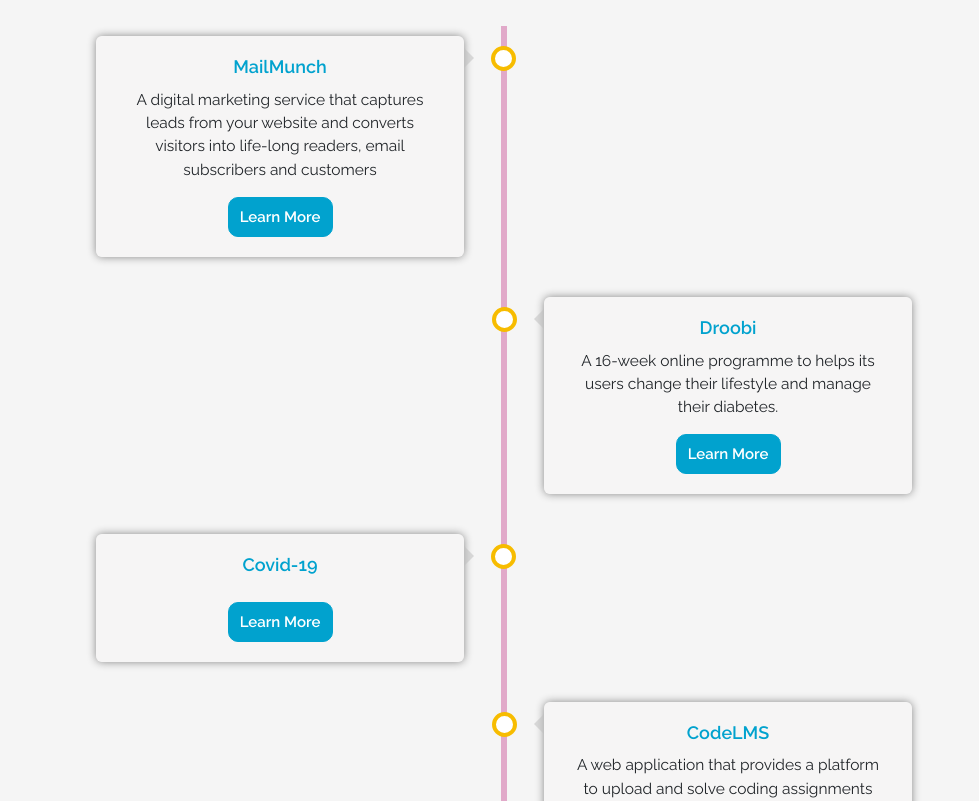
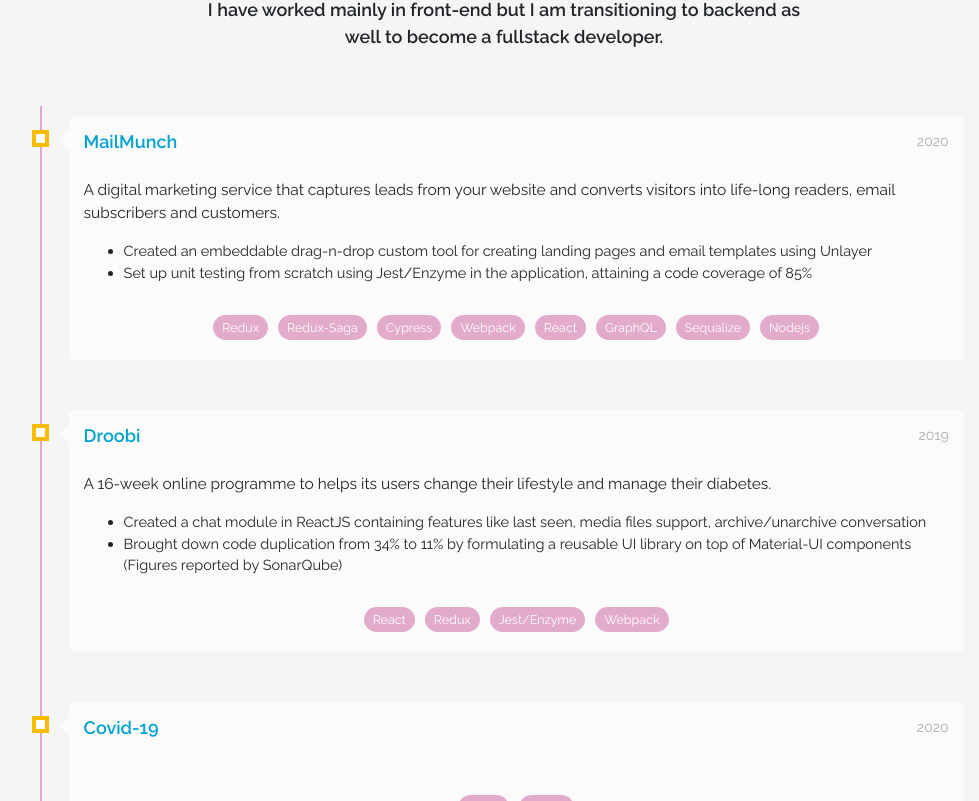
Before and after one commit to AbreezaSaleem/portfolio, a React (Create React App) app: page / in a window 1280 px wide. Shown: the part 2299-3100 px from the top of the page, without its empty margins (136-1115 px from the left). Built offline with nearby package versions, Linux system fonts and the light colour scheme.

Commit message:
project page revamp finished 👜

```diff
--- a/src/sections/Projects/ProjectTile.js
+++ b/src/sections/Projects/ProjectTile.js
@@ -1,36 +1,34 @@
 import React from 'react';
 
 // ! show dates
-const ProjectTile = ({ project, openModal, index }) => {
-  const { name, description, link } = project;
-  const alignment = !(index % 2) ? "left" : "right";
+const ProjectTile = ({ project }) => {
+  const { name, description, link, details=[], tags=[], year } = project;
 
   const handleClick = event => {
     event.preventDefault();
     window.open(link, "_blank");
   }
 
-  const handleOpenModal = event => {
-    event.preventDefault();
-    openModal(project);
-  }
-
   return (
     <>
-    <div className={`project ${alignment}`}>
+    <div className="project right">
       <div className="content">
-        <h4 className="project-title">{name}</h4>
+        <div className="project-title-container">
+          <h4 className="project-title">{name}</h4>
+          <p className="year">{year}</p>
+        </div>
         <p className="project-description">{description}</p>
-        <button
-          type="button"
-          data-toggle="modal"
-          data-target="#exampleModalCenter"
-          className="learn-more-btn"
-          onClick={handleOpenModal}>
-          Learn More
-        </button>
+        <ul>{details.map((detail, index) => {
+            return <li className="project-detail" key={`detail-${name}-${index}`}>{detail}</li>
+        })}</ul>
+        <div className="tags-container">
+          {tags.map((tag, index) => {
+            return <span className="tag" key={`tag-${name}-${index}`}>{tag}</span>
+          })}
+        </div>
       </div>
     </div>
+    {/* <hr className="divider" /> */}
     </>
   );
 }
--- a/src/sections/Projects/data.js
+++ b/src/sections/Projects/data.js
@@ -1,13 +1,14 @@
 export default [
   {
     name: "MailMunch",
-    description: "A digital marketing service that captures leads from your website and converts visitors into life-long readers, email subscribers and customers",
+    description: "A digital marketing service that captures leads from your website and converts visitors into life-long readers, email subscribers and customers.  ",
     details: [
       "Created an embeddable drag-n-drop custom tool for creating landing pages and email templates using Unlayer",
       "Set up unit testing from scratch using Jest/Enzyme in the application, attaining a code coverage of 85%"
     ],
     link: "https://www.mailmunch.com/",
-    tags: ["Redux", "Redux-Saga", "Cypress", "Webpack", "React", "GraphQL", "Sequalize", "Nodejs"]
+    tags: ["Redux", "Redux-Saga", "Cypress", "Webpack", "React", "GraphQL", "Sequalize", "Nodejs"],
+    year: 2020,
   },
   {
     name: "Droobi",
@@ -17,28 +18,32 @@
       "Brought down code duplication from 34% to 11% by formulating a reusable UI library on top of Material-UI components (Figures reported by SonarQube)"
     ],
     link: "https://en.droobihealth.com/",
-    tags: ["React", "Redux", "Jest/Enzyme", "Webpack"]
+    tags: ["React", "Redux", "Jest/Enzyme", "Webpack"],
+    year: 2019,
   },
   {
     name: "Covid-19",
     description: "",
     link: "https://pacific-headland-81140.herokuapp.com/",
-    tags: ["React", "Twillio"]
+    tags: ["React", "Twillio"],
+    year: 2020,
   },
   {
     name: "CodeLMS",
-    description: "A web application that provides a platform to upload and solve coding assignments",
+    description: "A web application that provides a platform to upload and solve coding assignments.",
     details: [
       "Developed a web application that provided a platform to upload and solve coding assignments. Made use of Docker to execute the user code in a safe environment containing all the required dependencies. Users of the application had a repository created on Gitlab where their code was retrieved and updated automatically using GitLab’s APIs."
     ],
     link: "https://github.com/AbreezaSaleem/codeLMS",
-    tags: ["React", "Nodejs"]
+    tags: ["React", "Nodejs"],
+    year: 2018,
   },
   {
     name: "Stutor",
     description: "A web application that provides a platform to connect students with tutors based on their proximity to each other based on the model of Tinder.",
     link: "",
-    tags: ["React", "Nodejs"]
+    tags: ["React", "Nodejs"],
+    year: 2017,
   },
   {
     name: "Program Inspection Tool",
@@ -47,7 +52,8 @@
       "Developed an inspection tool that provides a comprehensive visualisation of fault localisation in user code. It reports the test cases the script passed and the ones it failed along with how far off the failed ones were from the original solution using Levenshtein’s Algorithm."
     ],
     link: "https://github.com/AbreezaSaleem/Automated-Program-Inspection-using-LLVM",
-    tags: ["C++", "LLVM"]
+    tags: ["C++", "LLVM"],
+    year: 2019,
   },
   {
     name: "Plagersim Detector Tool",
@@ -56,6 +62,7 @@
       "Developed a plagiarism detection tool that generated Program Dependance Graphs of two source codes and compared them both using subgraph isomorphism to detect disguised code changes. Successfully tested tool on common disguises like statement reordering, variable renaming, control replacement and code insertion."
     ],
     link: "https://github.com/AbreezaSaleem/ProgramDependenceGraph",
-    tags: ["C++", "LLVM"]
+    tags: ["C++", "LLVM"],
+    year: 2018,
   }
 ]
--- a/src/sections/Projects/index.js
+++ b/src/sections/Projects/index.js
@@ -1,27 +1,23 @@
-import React, { useState } from 'react';
+import React from 'react';
 
 import ProjectTile from './ProjectTile';
-import ProjectModal from './ProjectModal';
 
 import projects from './data';
 
 const Projects = () => {
-  const [ activeProject, setActiveProject ] = useState({});
-
-  const openModal = project => {
-    setActiveProject(project);
-  }
-
   return (
     <div className="projects-container">
-      <ProjectModal project={activeProject} />
-      <div className="title" data-aos="fade-left" data-aos-duration="600">Projects</div>
+      <div className="title" data-aos="fade-right" data-aos-duration="600">Projects</div>
+      <div data-aos="fade-right" data-aos-duration="900" className="introduction">
+        <p style={{"marginTop": -20}}>I have worked mainly in front-end but I am transitioning to backend as well to become a fullstack developer.</p>
+      </div>
+
       <div className="projects-list show-on-scroll">
-        <div className="timeline">
-          {projects.map((project, index) => {
-            return <ProjectTile key={`project-${index}`} project={project} openModal={openModal} index={index} />
-          })}
-        </div>
+          <div className="timeline">
+            {projects.map((project, index) => {
+              return <ProjectTile key={`project-${index}`} project={project} />
+            })}
+          </div>
       </div>
     </div>
   );
--- a/src/sections/Skills/index.js
+++ b/src/sections/Skills/index.js
@@ -3,7 +3,7 @@
 import SkillsBox from './SkillsBox';
 import me from '../../images/me.jpeg';
 
-const Skills = props => {
+const Skills = () => {
 
   return (
     <div id="skills" className="skills-container">
--- a/src/styles/custom.scss
+++ b/src/styles/custom.scss
@@ -19,6 +19,24 @@
 @import "sections/projects";
 
 // Shared styles
+
+.introduction {
+  display: flex;
+  flex-direction: column;
+  justify-content: center;
+  align-items: center;
+  margin-top: 30px;
+
+  p {
+    margin-top: -40px; // !
+    text-align: center;
+    font-size: 18px; // !
+    font-family: 'Raleway', sans-serif;
+    width: 600px; // !
+    font-weight: 600;
+  }
+}
+
 .title {
   width: 100%;
   display: flex;
--- a/src/styles/sections/projects.scss
+++ b/src/styles/sections/projects.scss
@@ -9,13 +9,17 @@
   max-height: 0px;
   overflow: hidden;
   margin: 40px auto;
-  width: 70%;
+  width: 75%;
   text-align: center;
 }
 
 .projects-list.is-visible {
   max-height: 2000px; // !
   transition: max-height 1.5s ease-in;
+}
+
+.timeline-container {
+
 }
 
 /* The actual timeline (the vertical ruler) */
@@ -28,89 +32,71 @@
 .timeline::after {
   content: '';
   position: absolute;
-  width: 6px;
+  width: 2px;
   background-color: $pink-shade;
   top: 0;
   bottom: 0;
-  left: 50%;
+  left: 2%;
   margin-left: -3px;
 }
 
+.divider {
+  width: 90%;
+  margin-bottom: 5px;
+  margin-top: 0px;
+}
+
+
 /* Container around content */
 .project {
-  padding: 10px 40px;
+  padding: 10px 30px 40px 35px;
   position: relative;
-  width: 50%;
-  cursor: pointer;
+  width: 100%;
+  cursor: default;
   font-family: 'Raleway', sans-serif;
   font-size: 20px;
-  margin-bottom: 20px;
 }
 
 /* The circles on the timeline */
 .project::after {
   content: '';
   position: absolute;
-  width: 25px;
-  height: 25px;
+  width: 17px;
+  height: 17px;
   right: -12px;
   background-color: white;
   border: 4px solid $yellow-shade;
-  top: 20px;
-  border-radius: 50%;
+  top: 24px;
+  // border-radius: 50%;
   z-index: 1;
-}
-
-/* Place the project to the left */
-.left {
-  left: 0;
+  left: -2px;
 }
 
 /* Place the project to the right */
 .right {
-  left: 50%;
+  left: 1%;
 }
 
-/* Add arrows to the left project (pointing right) */
-.left::before {
-  content: " ";
-  height: 0;
-  position: absolute;
-  top: 22px;
-  width: 0;
-  z-index: 1;
-  right: 30px;
-  border: medium solid white;
-  border-width: 10px 0 10px 10px;
-  border-color: transparent transparent transparent #bfbfbf8a;
-}
-
-/* Add arrows to the right project (pointing left) */
+/* Add arrows to the right container (pointing left) */
 .right::before {
   content: " ";
   height: 0;
   position: absolute;
-  top: 22px;
+  top: 24px;
   width: 0;
   z-index: 1;
-  left: 30px;
-  border: medium solid white;
+  left: 25px;
+  border: medium solid #fbfbfb;
   border-width: 10px 10px 10px 0;
-  border-color: transparent #bfbfbf8a transparent transparent;
-}
-
-/* Fix the circle for containers on the right side */
-.right::after {
-  left: -12px;
+  border-color: transparent #fbfbfb transparent transparent;
 }
 
 /* The actual content */
 .content {
   position: relative;
   border-radius: 6px;
-  padding: 20px 30px;
-  box-shadow: 0px 0px 9px #888888;
-  background: #f7f5f56e;
+  padding: 15px 15px 10px 15px;
+  background-color: #fbfbfb;
 }
 
 /* Media queries - Responsive timeline on screens less than 600px wide */
@@ -146,23 +132,36 @@
   }
 }
 
+.project-title-container {
+  display: flex;
+  justify-content: space-between;
+}
+
 .project-title {
-  text-align: center;
-  margin: auto;
+  text-align: left;
   font-size: 18px; // !
   font-weight: 600;
-  padding-bottom: 10px;
+  padding-bottom: 17px;
   color: $blue-shade;
 }
 
+.year {
+  font-size: 14px;
+  color: #a0a0a0e0;
+}
+
 .project-description {
+  text-align: left;
   overflow: hidden;
   text-overflow: ellipsis;
   word-break: break-word;
   font-size: 15.5px; // !
-  text-align: center;
   font-family: 'Raleway', sans-serif;
+}
 
+.project-detail {
+  font-size: 14.5px;
+  text-align: left;
 }
 
 .tags-project {
@@ -171,16 +170,27 @@
 }
 
 .tags-container {
-  width: fit-content;
   margin: 0 auto;
   padding: 10px 0px;
+
+  & > :not(:last-child) {
+    margin-right: 10px;
+  }
+
 }
 
 .tag {
-  font-size: 14px;
-  border: 1px black solid;
-  padding: 2px 7px;
-  border-radius: 10px;
+  font-size: 12.5px;
+  border: 1px $pink-shade;
+  padding: 5px 9px;
+  border-radius: 25px;
+  background: $pink-shade;
+  color: #fff;
+  transition: all .3s ease-in-out;
+
+  &:hover {
+    background-color: #d015808c;
+  }
 }
 
 .overlay {
--- a/src/styles/sections/skills.scss
+++ b/src/styles/sections/skills.scss
@@ -5,23 +5,6 @@
   cursor: initial;
   background-image:  linear-gradient(#ffffff 60%, $pink-shade 83%, $blue-shade 100%, #ffffff 0%);
   background-size: auto;
-}
-
-.introduction {
-  display: flex;
-  flex-direction: column;
-  justify-content: center;
-  align-items: center;
-  margin-top: 30px;
-
-  p {
-    margin-top: -40px; // !
-    text-align: center;
-    font-size: 18px; // !
-    font-family: 'Raleway', sans-serif;
-    width: 600px; // !
-    font-weight: 600;
-  }
 }
 
 .image-container {
@@ -60,11 +43,6 @@
   transform-style: preserve-3d;
 }
 
-.divider {
-  border: 0.5px solid $blue-shade;
-  width: 119%;
-  margin-bottom: 5px;
-}
 
 .skill-details-container {
   height: 100%;
```
